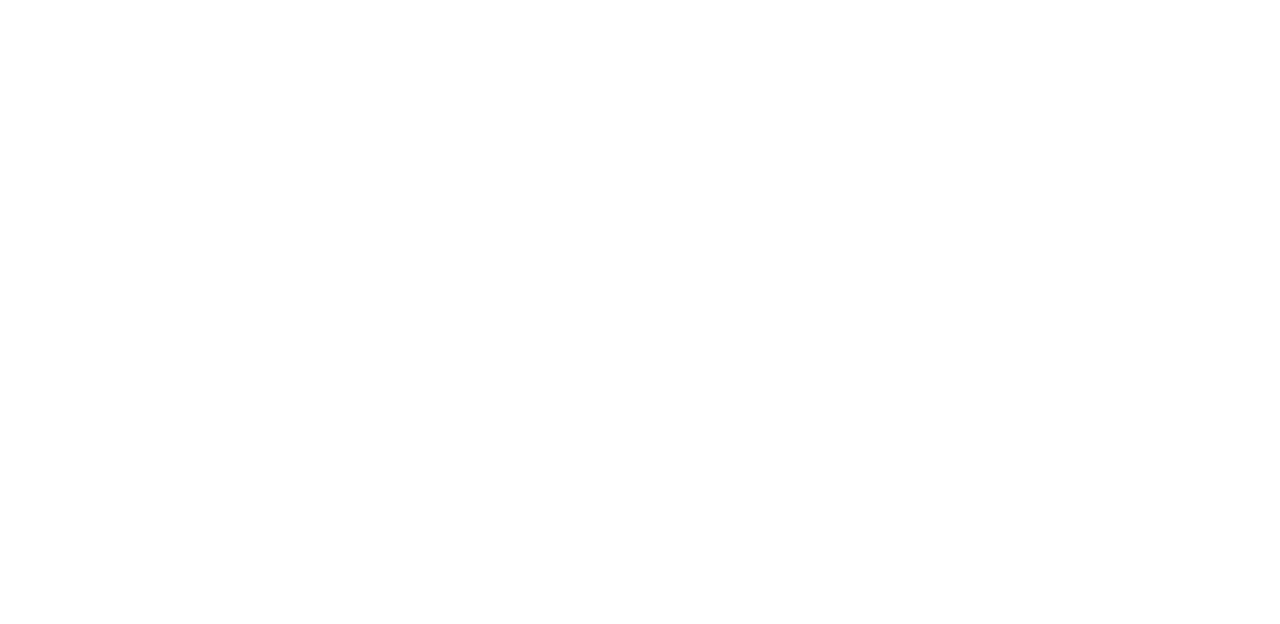
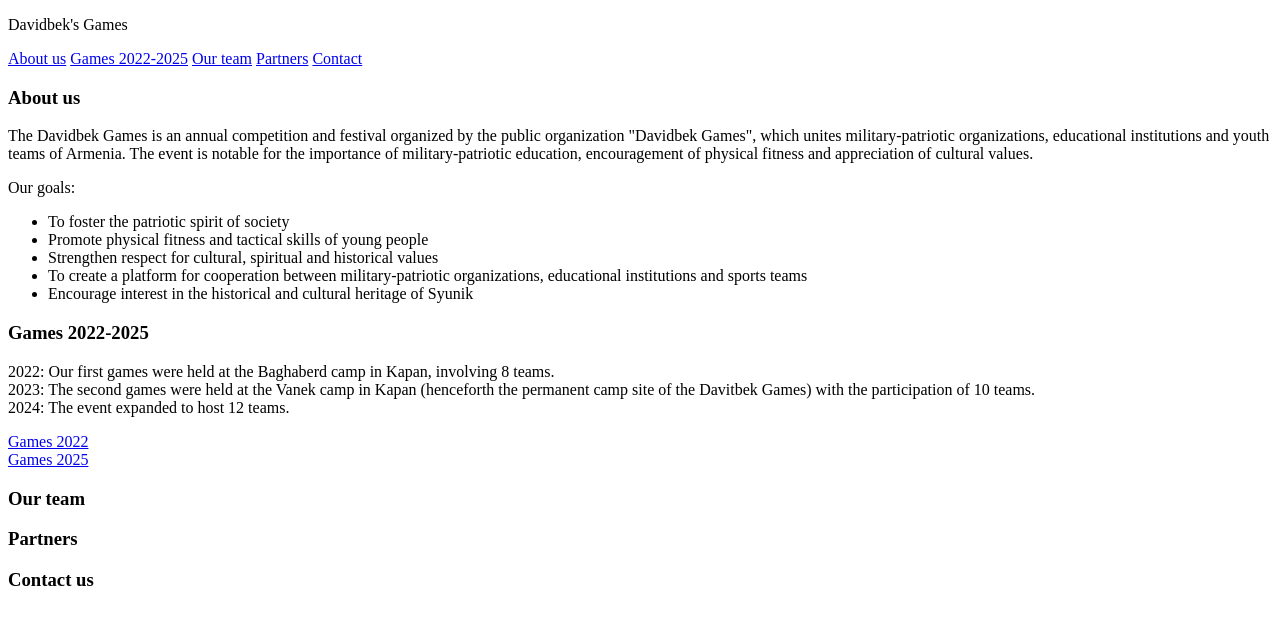
Before and after one commit to AlinaDukhonina/Davidbek-s-Games, a plain HTML site: page main.html in a window 1280 px wide. Drawn offline with Linux system fonts and the light colour scheme.

Commit message:
main.html
1

```diff
--- a/main.html
+++ b/main.html
@@ -3,17 +3,50 @@
 <head>
     <meta charset="UTF-8">
     <meta name="viewport" content="width=device-width, initial-scale=1.0">
+    <link rel="stylesheet" href="style.css">
     <title>Davidbek's Games</title>
 </head>
 <body>
     <header>
-
+        <div>
+            <p>Davidbek's Games</p>
+        </div>
+        <div class="header">
+            <a class="aHeader" href="main.html#aboutUs">About us</a>
+            <a class="aHeader" href="main.html#gamesYear">Games 2022-2025</a>
+            <a class="aHeader" href="main.html#ourTeam">Our team</a>
+            <a class="aHeader" href="main.html#partners">Partners</a>
+            <a class="aHeader" href="main.html#contact">Contact</a>
+        </div>
     </header>
     <main>
-
+        <div id="aboutUs">
+            <h3>About us</h3>
+            <p>The Davidbek Games is an annual competition and festival organized by the public organization "Davidbek Games", which unites military-patriotic organizations, educational institutions and youth teams of Armenia. The event is notable for the importance of military-patriotic education, encouragement of physical fitness and appreciation of cultural values.</p>
+            <p>Our goals:</p>
+            <ul>
+                <li>To foster the patriotic spirit of society</li>
+                <li>Promote physical fitness and tactical skills of young people</li>
+                <li>Strengthen respect for cultural, spiritual and historical values</li>
+                <li>To create a platform for cooperation between military-patriotic organizations, educational institutions and sports teams</li>
+                <li>Encourage interest in the historical and cultural heritage of Syunik</li>
+            </ul>
+        </div>
+        <div id="gamesYear">
+            <h3>Games 2022-2025</h3>
+            <p>2022: Our first games were held at the Baghaberd camp in Kapan, involving 8 teams.<br>2023: The second games were held at the Vanek camp in Kapan (henceforth the permanent camp site of the Davitbek Games) with the participation of 10 teams.<br>2024: The event expanded to host 12 teams.</p>
+            <a href="https://facebook.com/events/s/%D5%A4%D5%A1%D5%BE%D5%AB%D5%A9%D5%A2%D5%A5%D5%AF%D5%B5%D5%A1%D5%B6-%D5%AD%D5%A1%D5%B2%D5%A5%D6%80-2022/1082214069063984/">Games 2022</a><br>
+            <a href="https://facebook.com/events/s/%D5%AB%D5%B6%D5%B9-%D5%B8%D6%80%D5%BF%D5%A5%D5%B2-%D5%A5%D6%80%D5%A2-%D5%AB%D5%B6%D5%BF%D5%A5%D5%AC%D5%A5%D5%AF%D5%BF%D5%B8%D6%82%D5%A1%D5%AC-%D5%BD%D5%BA%D5%B8/29057610083853498/">Games 2025</a>
+        </div>
+        <div id="ourTeam">
+            <h3>Our team</h3>
+        </div>
+        <div id="partners">
+            <h3>Partners</h3>
+        </div>
     </main>
-    <footer>
-
+    <footer id="contact">
+        <h3>Contact us</h3>
     </footer>
 </body>
 </html>
```
